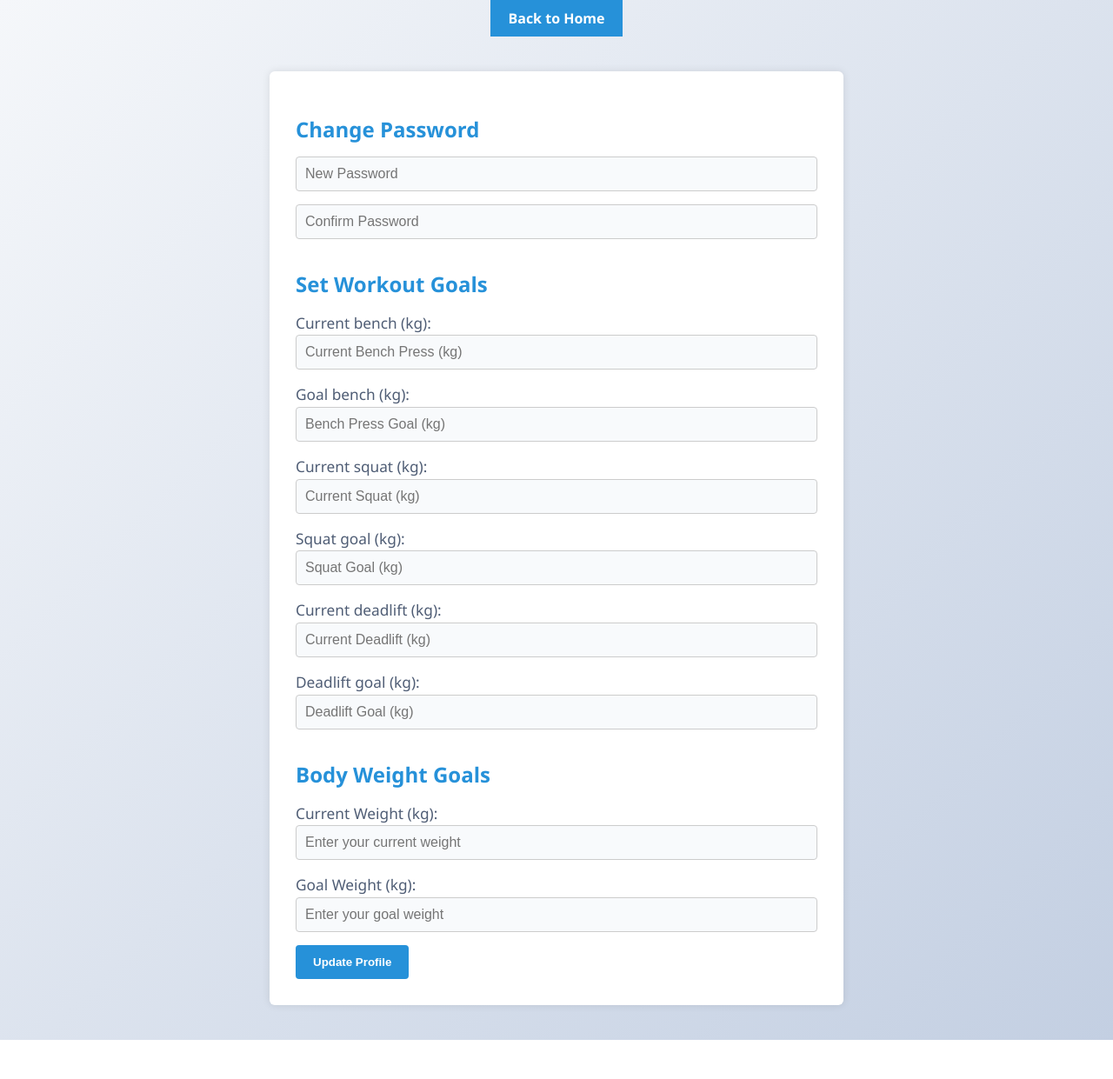
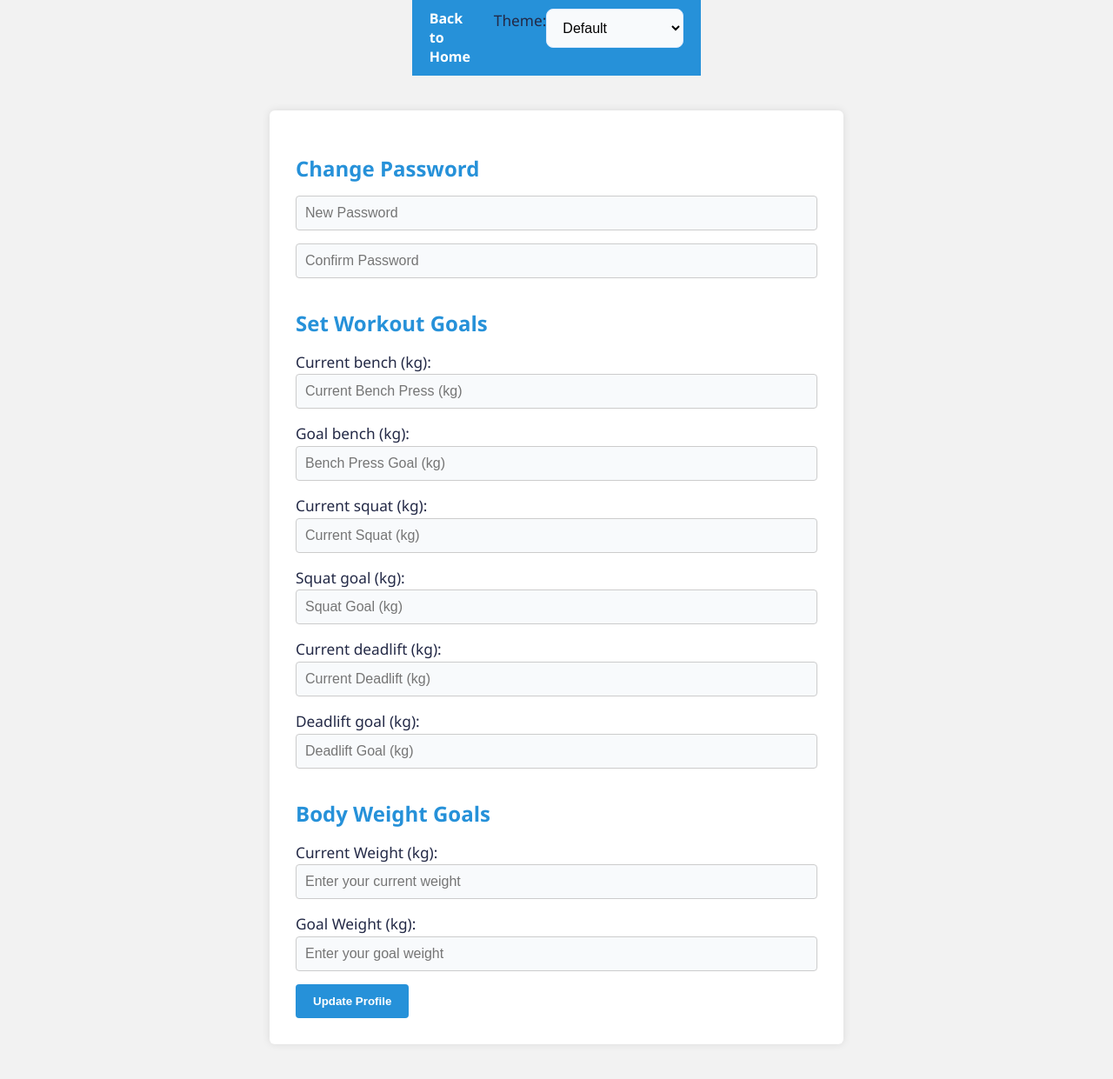
Before and after one commit to tobinschleifer1/AS91893, a Flask app: page /profile_settings in a window 1280 px wide. Shown: the whole page at 87% size. Before the commit the page ends 1196 px from the top, so only its background shows below. Run offline with Flask 3, Linux system fonts and the light colour scheme; a user stored in the database is signed in.

Commit message:
Implement theme switching functionality and update styles for improved user experience

```diff
--- a/static/css/main_styles.css
+++ b/static/css/main_styles.css
@@ -1,5 +1,40 @@
+:root {
+  --background-color: #f2f2f2;
+  --foreground-color: white;
+  --primary-color: #2691d9;
+  --primary-hover: #1b7cb2;
+  --text-color: #232946;
+  --accent-color: #4e54c8;
+  --button-gradient: linear-gradient(90deg, #4e54c8 0%, #8f94fb 100%);
+  --button-gradient-hover: linear-gradient(90deg, #8f94fb 0%, #4e54c8 100%);
+}
+
+/* Dark Theme */
+[data-theme="dark"] {
+  --background-color: #121212;
+  --foreground-color: #1e1e1e;
+  --primary-color: #bb86fc;
+  --primary-hover: #985eff;
+  --text-color: #e0e0e0;
+  --accent-color: #03dac6;
+  --button-gradient: linear-gradient(90deg, #333 0%, #555 100%);
+  --button-gradient-hover: linear-gradient(90deg, #555 0%, #333 100%);
+}
+
+/* Blue Theme */
+[data-theme="blue"] {
+  --background-color: #001f3f;
+  --foreground-color: #003366;
+  --primary-color: #00bcd4;
+  --primary-hover: #0097a7;
+  --text-color: #ffffff;
+  --accent-color: #00bcd4;
+  --button-gradient: linear-gradient(90deg, #005f99 0%, #00bcd4 100%);
+  --button-gradient-hover: linear-gradient(90deg, #00bcd4 0%, #005f99 100%);
+}
+
 body {
-    background: linear-gradient(135deg, #f5f7fa 0%, #c3cfe2 100%);
+  background-color: var(--background-color);
   font-family: 'Segoe UI', Arial, sans-serif;
   margin: 0;
   min-height: 100vh;
@@ -7,32 +42,12 @@ body {
   flex-direction: column;
   align-items: center;
   justify-content: center;
+  color: var(--text-color);
 }
 
 .main-container {
-    background: #fff;
+  background: var(--foreground-color);
   padding: 40px 30px;
-    border-radius: 16px 16px 40px 40px;
-    box-shadow: 0 6px 24px rgba(60, 72, 88, 0.15);
-    text-align: center;
-    max-width: 420px;
-    margin: 32px auto;
-    box-sizing: border-box;
-    transition: box-shadow 0.2s;
-}
-
-h1 {
-    color: #232946;
-    margin-bottom: 18px;
-    font-size: 2.4rem;
-    font-weight: 700;
-    letter-spacing: 1.5px;
-    text-shadow: 0 2px 8px rgba(35, 41, 70, 0.08);
-}
-
-.main-container {
-    background: rgba(255, 255, 255, 0.98);
-    padding: 48px 36px 40px 36px;
   border-radius: 20px;
   box-shadow: 0 8px 32px rgba(44, 62, 80, 0.18);
   text-align: center;
@@ -43,8 +58,17 @@ h1 {
   border: 1px solid #e0e6ed;
 }
 
+h1 {
+  color: var(--text-color);
+  margin-bottom: 18px;
+  font-size: 2.4rem;
+  font-weight: 700;
+  letter-spacing: 1.5px;
+  text-shadow: 0 2px 8px rgba(35, 41, 70, 0.08);
+}
+
 p, label {
-    color: #4f5d75;
+  color: var(--text-color);
   font-size: 1.08rem;
   margin-bottom: 18px;
   line-height: 1.6;
@@ -171,39 +184,38 @@ input:focus, select:focus, textarea:focus {
   margin-bottom: 20px;
   overflow: hidden;
 }
+
 .progress-fill {
   height: 100%;
 }
-  body {
-            font-family: 'Segoe UI', sans-serif;
-            background-color: #f2f2f2;
-            margin: 0;
 
-
-        }
 .top-nav {
-            background-color: #2691d9;
+  background-color: var(--primary-color);
   padding: 10px 20px;
   display: flex;
   justify-content: flex-end;
 }
+
 .top-nav a {
   color: white;
   text-decoration: none;
   font-weight: bold;
 }
+
 .container {
   max-width: 600px;
-            background: white;
+  background: var(--foreground-color);
   margin: 40px auto;
   padding: 30px;
   border-radius: 6px;
   box-shadow: 0 0 10px rgba(0,0,0,0.1);
 }
+
 .container h2 {
-            color: #2691d9;
+  color: var(--primary-color);
   margin-bottom: 15px;
 }
+
 .container input {
   width: 100%;
   padding: 10px;
--- a/templates/home_page.html
+++ b/templates/home_page.html
@@ -105,5 +105,7 @@ function toggleDetails(header) {
     detail.style.display = detail.style.display === 'none' ? 'block' : 'none';
 }
 </script>
+<script src="{{ url_for('static', filename='js/theme-switcher.js') }}"></script>
+
 </body>
 </html>
--- a/templates/log_workout.html
+++ b/templates/log_workout.html
@@ -79,6 +79,8 @@ On submit, all data is sent via POST to the log_workout route.
         row.remove();
     }
     </script>
+    <script src="{{ url_for('static', filename='js/theme-switcher.js') }}"></script>
+
 </div>
 </body>
 </html>
--- a/templates/profile_settings.html
+++ b/templates/profile_settings.html
@@ -4,19 +4,28 @@
     <meta charset="UTF-8">
     <title>Profile Settings</title>
     <link rel="stylesheet" href="{{ url_for('static', filename='css/main_styles.css') }}">
-    <script> function confirmUpdate() {return confirm('Are you sure you want to update your profile?');}
+    <script>
+        function confirmUpdate() {
+            return confirm('Are you sure you want to update your profile?');
+        }
     </script>
-
 </head>
 <body>
 
 <div class="top-nav">
     <a href="{{ url_for('home') }}">Back to Home</a>
+
+    <!-- Theme selector -->
+    <label for="theme-select" style="margin-left: 20px;">Theme:</label>
+    <select id="theme-select" onchange="setTheme(this.value)">
+        <option value="default">Default</option>
+        <option value="dark">Dark</option>
+        <option value="blue">Blue</option>
+    </select>
 </div>
 
 <div class="container">
-    <form method="POST">
-        <!-- Password section -->
+    <form method="POST" onsubmit="return confirmUpdate();">
         <h2>Change Password</h2>
         <input type="password" name="new_password" placeholder="New Password" maxlength="30">
         <input type="password" name="confirm_password" placeholder="Confirm Password" maxlength="30">
@@ -48,9 +57,9 @@
         <label>Goal Weight (kg):</label>
         <input type="number" name="goal_weight" step="0.1" min="0" max="500" value="{{ user.goal_weight or '' }}" placeholder="Enter your goal weight">
 
-{% if user.weight_updated %}
-  <p><em>Last updated: {{ user.weight_updated }}</em></p>
-{% endif %}
+        {% if user.weight_updated %}
+            <p><em>Last updated: {{ user.weight_updated }}</em></p>
+        {% endif %}
 
         <button type="submit">Update Profile</button>
 
@@ -63,12 +72,21 @@
                 </div>
             {% endif %}
         {% endwith %}
+    </form>
+</div>
 
+<!-- Theme-switching script -->
+<script>
+    function setTheme(theme) {
+        document.documentElement.setAttribute('data-theme', theme);
+        localStorage.setItem('theme', theme);
+    }
 
+    // Load saved theme
+    const savedTheme = localStorage.getItem('theme') || 'default';
+    document.documentElement.setAttribute('data-theme', savedTheme);
+    document.getElementById('theme-select').value = savedTheme;
+</script>
 
-
-    </form>
-
-</div>
 </body>
 </html>
```
Also changed, not shown: other parts of static/css/main_styles.css (+27 -35 lines), static/js/theme-switcher.js (added, +15 -0 lines), workout_tracker/readme.md. Lines whose indentation alone changed are shown as unchanged.
